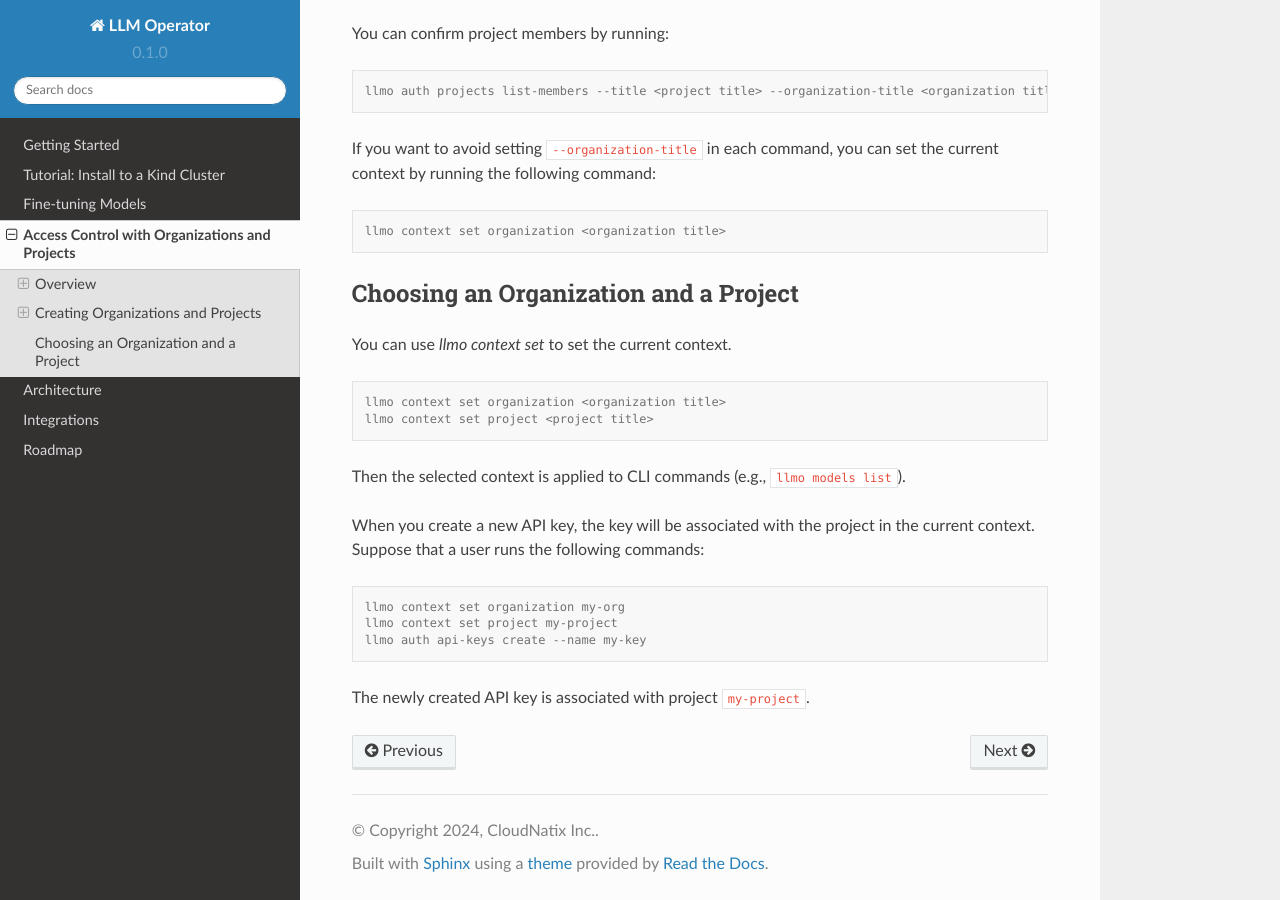
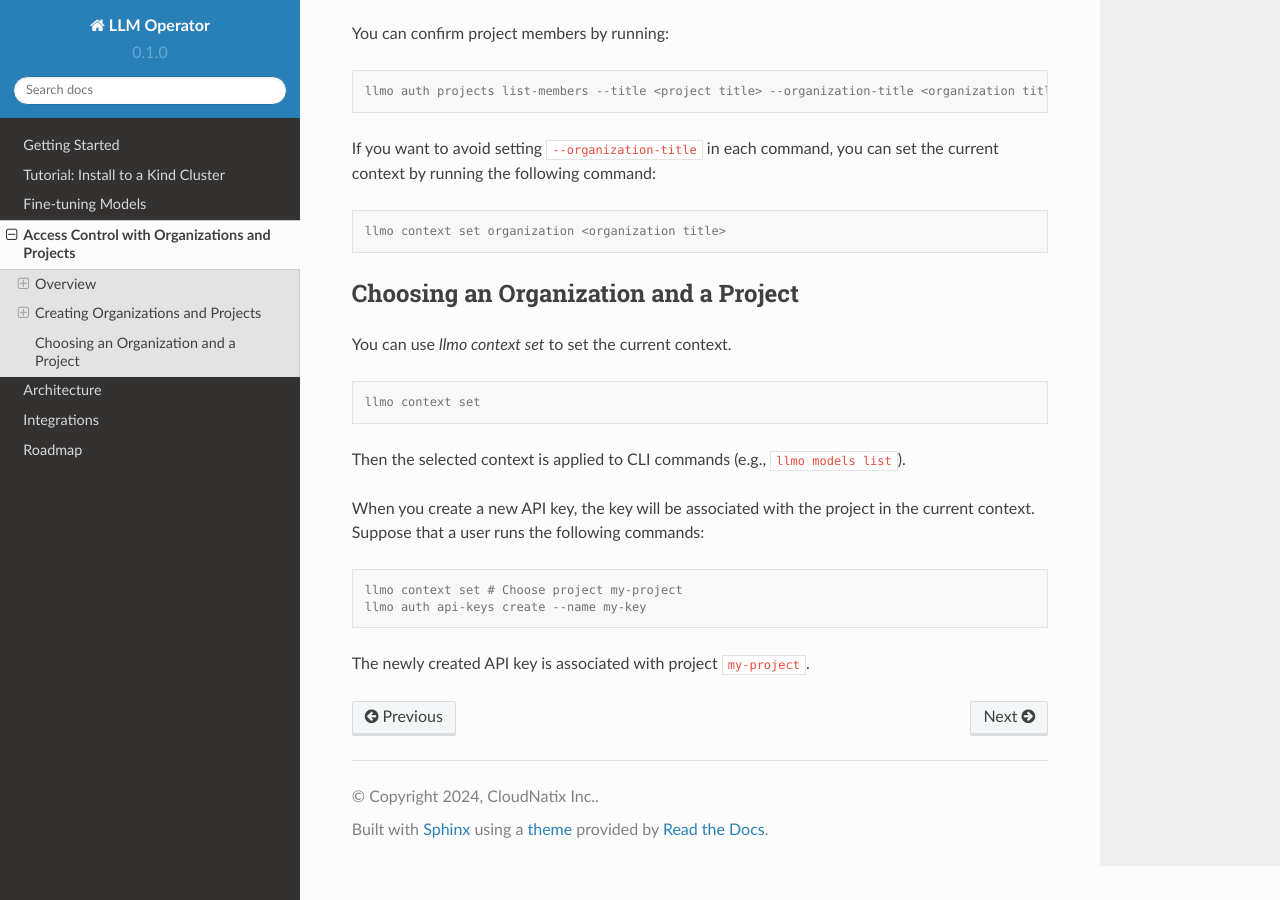
Before and after one commit to llm-operator/docs, a Sphinx documentation site: the page built from docs/source/access_control.rst, in a window 1280 px wide and 900 px high, scrolled down 2328 px. Built offline with Sphinx 7.4.7 and the Read the Docs theme 2.0.0, drawn with Linux system fonts in a browser that asks for light colours.

Commit message:
Update the context command (#29)

```diff
--- a/docs/source/access_control.rst
+++ b/docs/source/access_control.rst
@@ -122,8 +122,8 @@ You can use `llmo context set` to set the current context.
 
 .. code-block:: console
 
-   llmo context set organization <organization title>
-   llmo context set project <project title>
+   llmo context set
+
 
 Then the selected context is applied to CLI commands (e.g., ``llmo models list``).
 
@@ -132,8 +132,7 @@ a user runs the following commands:
 
 .. code-block:: console
 
-   llmo context set organization my-org
-   llmo context set project my-project
+   llmo context set # Choose project my-project
    llmo auth api-keys create --name my-key
 
 The newly created API key is associated with project ``my-project``.
--- a/docs/source/tutorial.rst
+++ b/docs/source/tutorial.rst
@@ -100,7 +100,7 @@ and obtain the API key.
 
    # Download the binary.
    export ARCH=<e.g., linux-amd64, darwin-arm64>
-   curl --remote-name http://llm-operator-artifacts.s3.amazonaws.com/artifacts/cli/0.49.0/"${ARCH}"/llmo
+   curl --remote-name http://llm-operator-artifacts.s3.amazonaws.com/artifacts/cli/0.50.0/"${ARCH}"/llmo
    chmod u+x ./llmo
 
    # Login. Please see below for the details.
```
Also changed, not shown: docs/source/getting_started.rst (+9 -0 lines).
